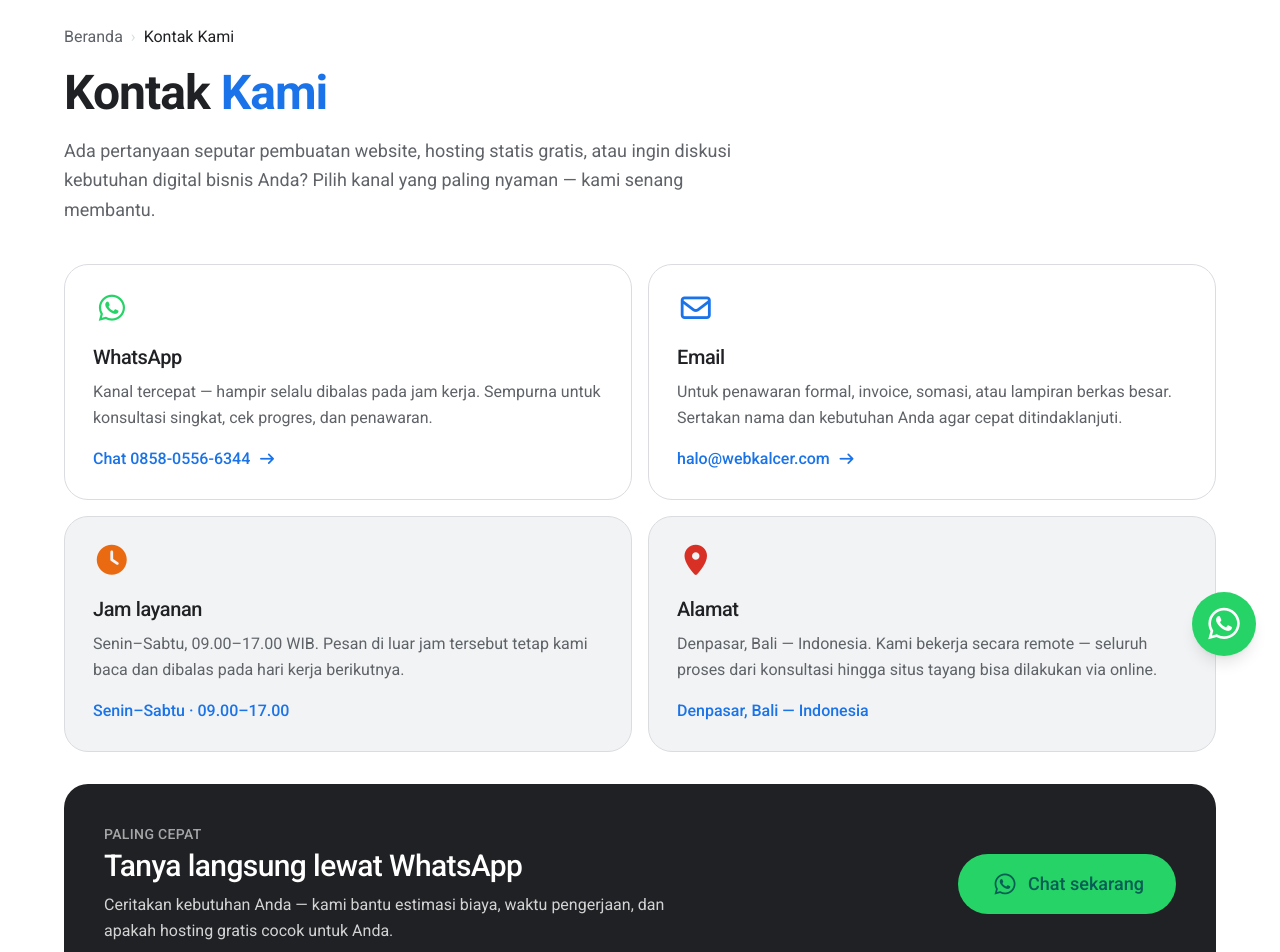
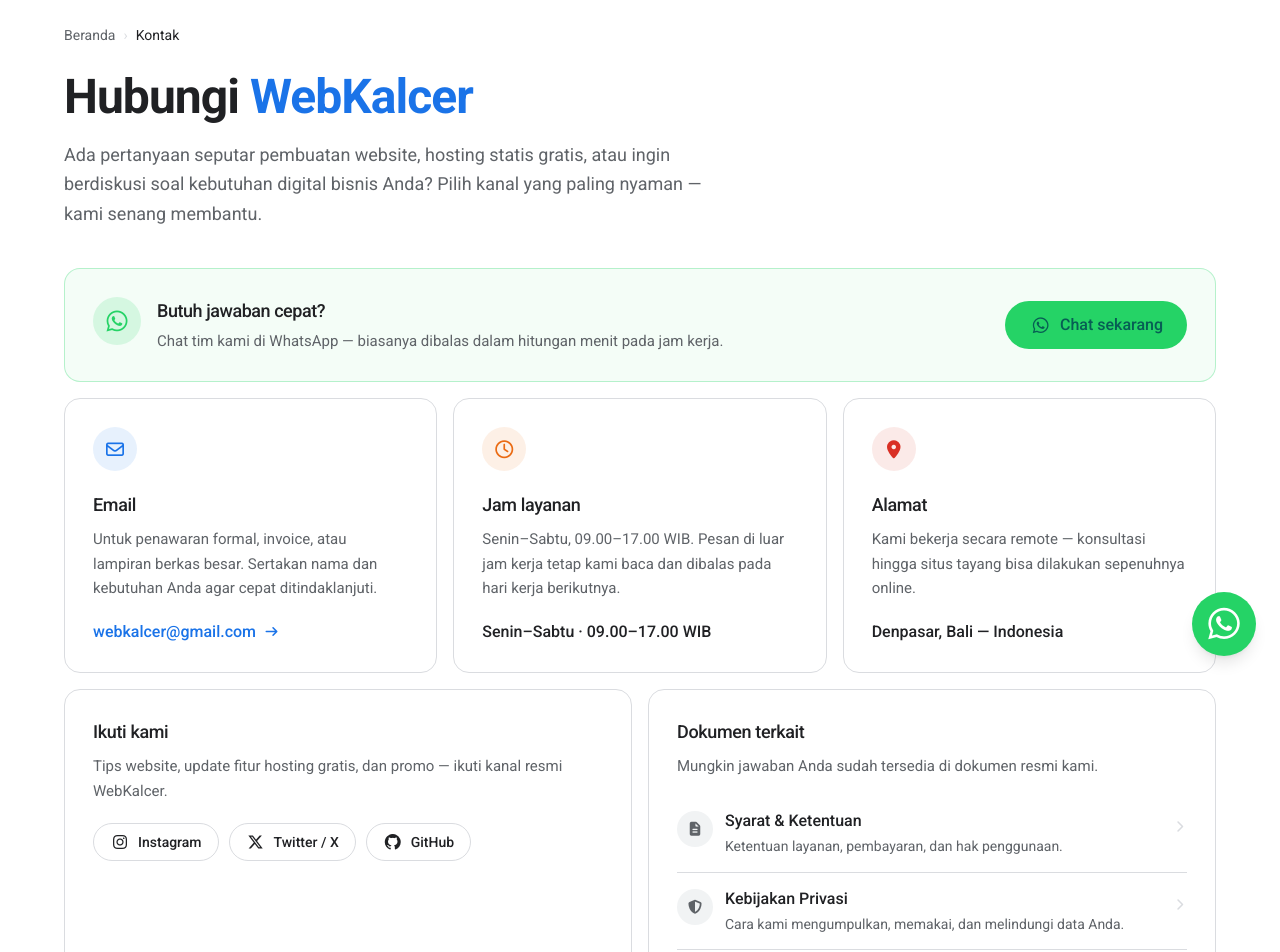
Before and after one commit to dnysaz/webkalcer, a Next.js app in the folder frontend/: page /kontak in a window 1280 px wide. Shown: the part 120-1072 px from the top of the page. Built offline with nearby package versions, Linux system fonts and the light colour scheme.

Commit message:
Redesign /kontak: Google-style cards, WhatsApp hero CTA, cleaner social & docs sections

```diff
--- a/frontend/app/kontak/page.tsx
+++ b/frontend/app/kontak/page.tsx
@@ -1,60 +1,157 @@
 import type { Metadata } from "next";
-import { pageSocial } from "@/lib/seo";
 import Link from "next/link";
 import LandingNavbar from "@/components/landing/navbar";
 import Footer from "@/components/landing/footer";
+import { pageSocial } from "@/lib/seo";
 
 export const metadata: Metadata = {
   title: "Kontak Kami — WebKalcer",
   description:
     "Hubungi tim WebKalcer untuk konsultasi pembuatan website, hosting statis gratis, custom domain, dan dukungan teknis — lewat WhatsApp, email, atau media sosial.",
-  ...pageSocial("Kontak Kami — WebKalcer", "Hubungi tim WebKalcer untuk konsultasi pembuatan website, hosting statis gratis, custom domain, dan dukungan teknis — lewat WhatsApp, email, atau media sosial.", "/kontak"),
+  ...pageSocial(
+    "Kontak Kami — WebKalcer",
+    "Hubungi tim WebKalcer untuk konsultasi pembuatan website, hosting statis gratis, custom domain, dan dukungan teknis — lewat WhatsApp, email, atau media sosial.",
+    "/kontak",
+  ),
 };
 
-const CHANNELS = [
+const WA_LINK =
+  "https://wa.me/6285805566344?text=Halo%20WebKalcer%2C%20saya%20ingin%20konsultasi%20website";
+
+type Channel = {
+  key: string;
+  icon: string;
+  tint: string;
+  color: string;
+  title: string;
+  desc: string;
+  action: string;
+  href?: string | null;
+  external?: boolean;
+};
+
+const CHANNELS: Channel[] = [
   {
-    icon: "fa-brands fa-whatsapp",
-    iconColor: "text-[#25D366]",
-    title: "WhatsApp",
-    desc: "Kanal tercepat — hampir selalu dibalas pada jam kerja. Sempurna untuk konsultasi singkat, cek progres, dan penawaran.",
-    action: "Chat 0858-0556-6344",
-    href: "https://wa.me/6285805566344?text=Halo%20WebKalcer%2C%20saya%20ingin%20konsultasi%20website",
-    external: true,
+    key: "email",
+    icon: "fa-regular fa-envelope",
+    tint: "bg-blue/10",
+    color: "text-blue",
+    title: "Email",
+    desc: "Untuk penawaran formal, invoice, atau lampiran berkas besar. Sertakan nama dan kebutuhan Anda agar cepat ditindaklanjuti.",
+    action: "webkalcer@gmail.com",
+    href: "mailto:webkalcer@gmail.com",
   },
   {
-    icon: "fa-regular fa-envelope",
-    iconColor: "text-blue",
-    title: "Email",
-    desc: "Untuk penawaran formal, invoice, somasi, atau lampiran berkas besar. Sertakan nama dan kebutuhan Anda agar cepat ditindaklanjuti.",
-    action: "halo@webkalcer.com",
-    href: "mailto:halo@webkalcer.com",
-    external: false,
+    key: "hours",
+    icon: "fa-regular fa-clock",
+    tint: "bg-orange/10",
+    color: "text-orange",
+    title: "Jam layanan",
+    desc: "Senin–Sabtu, 09.00–17.00 WIB. Pesan di luar jam kerja tetap kami baca dan dibalas pada hari kerja berikutnya.",
+    action: "Senin–Sabtu · 09.00–17.00 WIB",
+    href: null,
   },
   {
-    icon: "fa-solid fa-clock",
-    iconColor: "text-orange",
-    title: "Jam layanan",
-    desc: "Senin–Sabtu, 09.00–17.00 WIB. Pesan di luar jam tersebut tetap kami baca dan dibalas pada hari kerja berikutnya.",
-    action: "Senin–Sabtu · 09.00–17.00",
-    href: null as string | null,
-    external: false,
-  },
-  {
+    key: "address",
     icon: "fa-solid fa-location-dot",
-    iconColor: "text-red",
+    tint: "bg-red/10",
+    color: "text-red",
     title: "Alamat",
-    desc: "Denpasar, Bali — Indonesia. Kami bekerja secara remote — seluruh proses dari konsultasi hingga situs tayang bisa dilakukan via online.",
+    desc: "Kami bekerja secara remote — konsultasi hingga situs tayang bisa dilakukan sepenuhnya online.",
     action: "Denpasar, Bali — Indonesia",
-    href: null as string | null,
-    external: false,
+    href: null,
   },
 ];
 
 const SOCIALS = [
-  { href: "https://instagram.com/webkalcer", icon: "fa-brands fa-instagram", label: "Instagram" },
-  { href: "https://twitter.com/webkalcer", icon: "fa-brands fa-x-twitter", label: "Twitter / X" },
-  { href: "https://github.com/webkalcer", icon: "fa-brands fa-github", label: "GitHub" },
+  {
+    href: "https://instagram.com/webkalcer",
+    icon: "fa-brands fa-instagram",
+    label: "Instagram",
+  },
+  {
+    href: "https://twitter.com/webkalcer",
+    icon: "fa-brands fa-x-twitter",
+    label: "Twitter / X",
+  },
+  {
+    href: "https://github.com/webkalcer",
+    icon: "fa-brands fa-github",
+    label: "GitHub",
+  },
 ];
+
+const DOCS = [
+  {
+    href: "/terms",
+    icon: "fa-solid fa-file-lines",
+    label: "Syarat & Ketentuan",
+    desc: "Ketentuan layanan, pembayaran, dan hak penggunaan.",
+  },
+  {
+    href: "/privacy",
+    icon: "fa-solid fa-shield-halved",
+    label: "Kebijakan Privasi",
+    desc: "Cara kami mengumpulkan, memakai, dan melindungi data Anda.",
+  },
+  {
+    href: "/#harga",
+    icon: "fa-solid fa-tags",
+    label: "Paket & Harga",
+    desc: "Landing page statis, website custom, dan hosting gratis.",
+  },
+];
+
+function ChannelCard({ channel }: { channel: Channel }) {
+  const body = (
+    <>
+      <span
+        className={`grid h-11 w-11 place-items-center rounded-full ${channel.tint}`}
+      >
+        <i
+          className={`${channel.icon} ${channel.color} text-lg`}
+          aria-hidden="true"
+        />
+      </span>
+      <h2 className="mt-5 text-lg font-medium tracking-tight text-ink">
+        {channel.title}
+      </h2>
+      <p className="mt-2 flex-1 text-[15px] leading-relaxed text-mute">
+        {channel.desc}
+      </p>
+      <span
+        className={`mt-5 inline-flex items-center gap-2 text-base font-medium ${
+          channel.href ? "text-blue group-hover:underline" : "text-ink"
+        }`}
+      >
+        {channel.action}
+        {channel.href && (
+          <i
+            className="fa-solid fa-arrow-right text-xs"
+            aria-hidden="true"
+          />
+        )}
+      </span>
+    </>
+  );
+
+  const className =
+    "group flex h-full flex-col rounded-2xl border border-line bg-white p-6 transition-all hover:border-blue/40 hover:shadow-[0_1px_2px_rgba(60,64,67,0.3),0_1px_3px_1px_rgba(60,64,67,0.15)] sm:p-7";
+
+  if (!channel.href) {
+    return <div className={className}>{body}</div>;
+  }
+
+  return (
+    <a
+      href={channel.href}
+      className={className}
+      {...(channel.external ? { target: "_blank", rel: "noreferrer" } : {})}
+    >
+      {body}
+    </a>
+  );
+}
 
 export default function KontakPage() {
   return (
@@ -63,154 +160,128 @@ export default function KontakPage() {
       <main id="main-content" className="flex-1 bg-white">
         <div className="wrap py-10 sm:py-16">
           {/* Breadcrumb */}
-          <p className="text-base text-mute">
+          <nav aria-label="Breadcrumb" className="flex items-center gap-2 text-sm text-mute">
             <Link href="/" className="hover:text-blue">
               Beranda
             </Link>
-            <span className="mx-2 text-line" aria-hidden="true">
+            <span className="text-line" aria-hidden="true">
               ›
             </span>
-            <span className="text-ink">Kontak Kami</span>
+            <span className="text-ink">Kontak</span>
+          </nav>
+
+          {/* Header */}
+          <header className="mt-6 max-w-2xl">
+            <h1 className="text-4xl font-semibold leading-[1.15] tracking-tight text-ink sm:text-5xl">
+              Hubungi <span className="text-blue">WebKalcer</span>
+            </h1>
+            <p className="mt-4 text-lg leading-relaxed text-mute">
+              Ada pertanyaan seputar pembuatan website, hosting statis gratis,
+              atau ingin berdiskusi soal kebutuhan digital bisnis Anda? Pilih
+              kanal yang paling nyaman — kami senang membantu.
             </p>
+          </header>
 
-          <h1 className="mt-4 max-w-3xl text-3xl font-bold leading-[1.15] tracking-tight sm:text-5xl">
-            Kontak <span className="text-blue">Kami</span>
-          </h1>
-          <p className="mt-4 max-w-2xl text-lg leading-relaxed text-mute">
-            Ada pertanyaan seputar pembuatan website, hosting statis gratis,
-            atau ingin diskusi kebutuhan digital bisnis Anda? Pilih kanal yang
-            paling nyaman — kami senang membantu.
-          </p>
-
-          {/* Kartu kanal kontak */}
-          <div className="mt-10 grid gap-4 sm:grid-cols-2">
-            {CHANNELS.map((c) => {
-              const inner = (
-                <>
+          {/* Kartu utama: WhatsApp */}
+          <a
+            href={WA_LINK}
+            target="_blank"
+            rel="noreferrer"
+            className="group mt-10 flex flex-col gap-5 rounded-2xl border border-[#25D366]/30 bg-[#25D366]/5 p-6 transition-all hover:border-[#25D366]/60 hover:shadow-[0_1px_2px_rgba(60,64,67,0.3),0_1px_3px_1px_rgba(60,64,67,0.15)] sm:flex-row sm:items-center sm:justify-between sm:p-7"
+          >
+            <div className="flex items-start gap-4">
+              <span className="grid h-12 w-12 shrink-0 place-items-center rounded-full bg-[#25D366]/15">
                 <i
-                    className={`${c.icon} ${c.iconColor} text-3xl`}
+                  className="fa-brands fa-whatsapp text-2xl text-[#25D366]"
                   aria-hidden="true"
                 />
-                  <h2 className="mt-4 text-xl font-medium tracking-tight text-ink">
-                    {c.title}
-                  </h2>
-                  <p className="mt-2 text-base leading-relaxed text-mute">
-                    {c.desc}
+              </span>
+              <div>
+                <p className="text-lg font-medium tracking-tight text-ink">
+                  Butuh jawaban cepat?
                 </p>
-                  <p className="mt-4 text-base font-medium text-blue">
-                    {c.action}
-                    {c.href && (
-                      <i
-                        className="fa-solid fa-arrow-right ml-2 text-sm"
-                        aria-hidden="true"
-                      />
-                    )}
+                <p className="mt-1 text-[15px] leading-relaxed text-mute">
+                  Chat tim kami di WhatsApp — biasanya dibalas dalam hitungan
+                  menit pada jam kerja.
                 </p>
-                </>
-              );
-              return c.href ? (
-                <a
-                  key={c.title}
-                  href={c.href}
-                  {...(c.external
-                    ? { target: "_blank", rel: "noreferrer" }
-                    : {})}
-                  className="btn rounded-3xl border border-line bg-white p-6 sm:p-7"
-                >
-                  {inner}
+              </div>
+            </div>
+            <span className="inline-flex shrink-0 items-center justify-center gap-2 rounded-full bg-[#25D366] px-6 py-3 text-base font-medium text-[#075E54] transition-transform group-hover:scale-[1.02]">
+              <i className="fa-brands fa-whatsapp text-lg" aria-hidden="true" />
+              Chat sekarang
+            </span>
           </a>
-              ) : (
-                <div
-                  key={c.title}
-                  className="rounded-3xl border border-line bg-soft p-6 sm:p-7"
-                >
-                  {inner}
-                </div>
-              );
-            })}
+
+          {/* Kartu kanal lain */}
+          <div className="mt-4 grid gap-4 sm:grid-cols-2 lg:grid-cols-3">
+            {CHANNELS.map((channel) => (
+              <ChannelCard key={channel.key} channel={channel} />
+            ))}
           </div>
 
-          {/* Kanal tercepat — CTA besar */}
-          <div className="mt-8 rounded-3xl bg-ink p-6 sm:p-10">
-            <div className="flex flex-col items-start justify-between gap-6 sm:flex-row sm:items-center">
-              <div className="max-w-xl">
-                <p className="text-sm font-medium uppercase tracking-wide text-white/60">
-                  Paling cepat
-                </p>
-                <h2 className="mt-1 text-2xl font-medium tracking-tight text-white sm:text-3xl">
-                  Tanya langsung lewat WhatsApp
-                </h2>
-                <p className="mt-2 text-base leading-relaxed text-white/80">
-                  Ceritakan kebutuhan Anda — kami bantu estimasi biaya, waktu
-                  pengerjaan, dan apakah hosting gratis cocok untuk Anda.
-                </p>
-              </div>
-              <a
-                href="https://wa.me/6285805566344?text=Halo%20WebKalcer%2C%20saya%20ingin%20konsultasi%20website"
-                target="_blank"
-                rel="noreferrer"
-                className="btn inline-flex w-full items-center justify-center gap-2 rounded-full bg-[#25D366] px-8 py-4 text-lg font-medium text-[#075E54] sm:w-auto"
-              >
-                <i className="fa-brands fa-whatsapp text-2xl" aria-hidden="true" />
-                Chat sekarang
-              </a>
-            </div>
-          </div>
-
-          {/* Media sosial + dokumen terkait */}
-          <div className="mt-10 grid gap-6 lg:grid-cols-2">
-            <div className="rounded-3xl border border-line bg-soft p-6 sm:p-8">
-              <h2 className="text-xl font-medium tracking-tight text-ink">
+          {/* Ikuti kami + Dokumen */}
+          <div className="mt-4 grid gap-4 lg:grid-cols-2">
+            <section className="rounded-2xl border border-line bg-white p-6 sm:p-7">
+              <h2 className="text-lg font-medium tracking-tight text-ink">
                 Ikuti kami
               </h2>
-              <p className="mt-2 text-base leading-relaxed text-mute">
+              <p className="mt-2 text-[15px] leading-relaxed text-mute">
                 Tips website, update fitur hosting gratis, dan promo — ikuti
                 kanal resmi WebKalcer.
               </p>
-              <div className="mt-5 flex gap-3">
+              <div className="mt-5 flex flex-wrap gap-2.5">
                 {SOCIALS.map((s) => (
                   <a
                     key={s.href}
                     href={s.href}
                     target="_blank"
                     rel="noreferrer"
-                    aria-label={s.label}
-                    className="grid h-12 w-12 place-items-center rounded-full border border-line bg-white text-ink transition-all hover:bg-blue hover:text-white"
+                    className="inline-flex items-center gap-2 rounded-full border border-line bg-white px-4 py-2 text-sm font-medium text-ink transition-colors hover:border-blue/40 hover:bg-blue/5 hover:text-blue"
                   >
-                    <i className={`${s.icon} fa-lg`} aria-hidden="true" />
+                    <i className={`${s.icon} text-base`} aria-hidden="true" />
+                    {s.label}
                   </a>
                 ))}
               </div>
-            </div>
-            <div className="rounded-3xl border border-line bg-soft p-6 sm:p-8">
-              <h2 className="text-xl font-medium tracking-tight text-ink">
+            </section>
+
+            <section className="rounded-2xl border border-line bg-white p-6 sm:p-7">
+              <h2 className="text-lg font-medium tracking-tight text-ink">
                 Dokumen terkait
               </h2>
-              <p className="mt-2 text-base leading-relaxed text-mute">
-                Sebelum menghubungi, mungkin jawaban sudah tersedia di dokumen
-                resmi kami.
+              <p className="mt-2 text-[15px] leading-relaxed text-mute">
+                Mungkin jawaban Anda sudah tersedia di dokumen resmi kami.
               </p>
-              <ul className="mt-5 space-y-3 text-base">
-                <li>
-                  <Link href="/terms" className="flex items-center gap-3 text-ink hover:text-blue">
-                    <i className="fa-solid fa-file-lines w-5 text-center text-mute" aria-hidden="true" />
-                    Syarat &amp; Ketentuan
+              <ul className="mt-4 divide-y divide-line">
+                {DOCS.map((doc) => (
+                  <li key={doc.href}>
+                    <Link
+                      href={doc.href}
+                      className="group flex items-start gap-3 py-3.5"
+                    >
+                      <span className="mt-0.5 grid h-9 w-9 shrink-0 place-items-center rounded-full bg-soft">
+                        <i
+                          className={`${doc.icon} text-sm text-mute`}
+                          aria-hidden="true"
+                        />
+                      </span>
+                      <span className="min-w-0 flex-1">
+                        <span className="block text-base font-medium text-ink group-hover:text-blue">
+                          {doc.label}
+                        </span>
+                        <span className="mt-0.5 block text-sm leading-relaxed text-mute">
+                          {doc.desc}
+                        </span>
+                      </span>
+                      <i
+                        className="fa-solid fa-chevron-right mt-3 text-xs text-line transition-colors group-hover:text-blue"
+                        aria-hidden="true"
+                      />
                     </Link>
                   </li>
-                <li>
-                  <Link href="/privacy" className="flex items-center gap-3 text-ink hover:text-blue">
-                    <i className="fa-solid fa-shield-halved w-5 text-center text-mute" aria-hidden="true" />
-                    Kebijakan Privasi
-                  </Link>
-                </li>
-                <li>
-                  <Link href="/#harga" className="flex items-center gap-3 text-ink hover:text-blue">
-                    <i className="fa-solid fa-tags w-5 text-center text-mute" aria-hidden="true" />
-                    Paket &amp; Harga WebKalcer
-                  </Link>
-                </li>
+                ))}
               </ul>
-            </div>
+            </section>
           </div>
         </div>
       </main>
```
Lines whose indentation alone changed are shown as unchanged.
